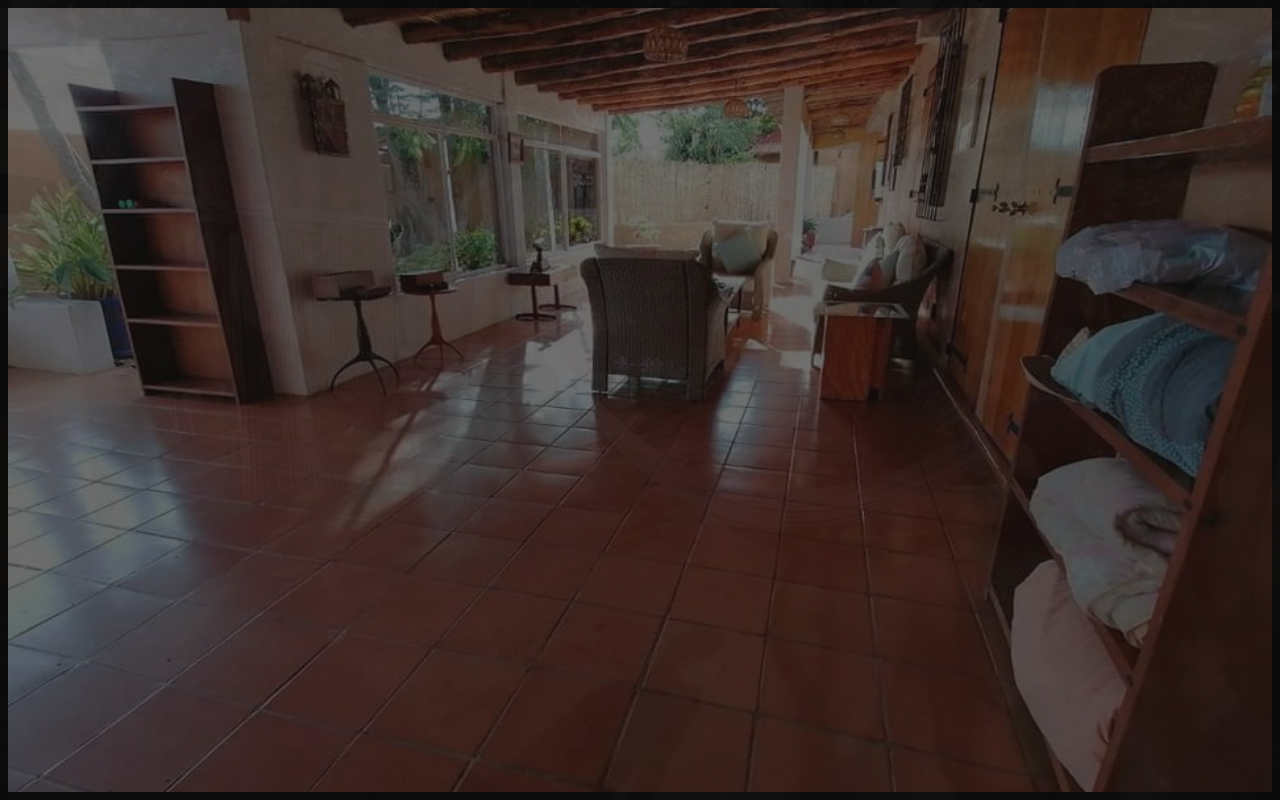
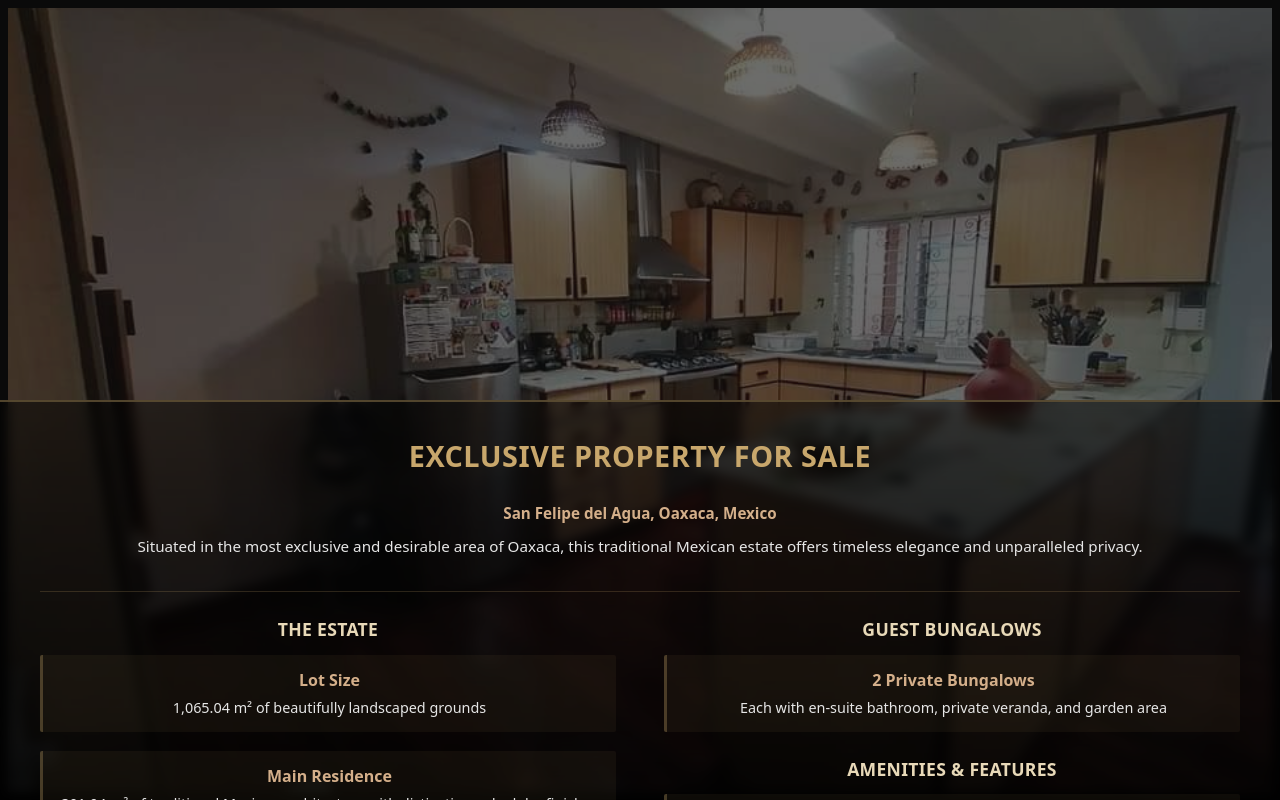
Before and after one commit to Insomnium-Eye/oaxacahouse, a React (Vite) app: page / in a window 1280 px wide. Built offline with nearby package versions, Linux system fonts and the light colour scheme.

Commit message:
Redesign property description with card-based layout and improved formatting

```diff
--- a/src/App.css
+++ b/src/App.css
@@ -19,6 +19,7 @@ header, .header, nav, footer, .footer, .site-header, .site-footer {
   background: #111; /* adjust if you want different bg */
   color: #fff;
   box-sizing: border-box;
+  position: relative; /* allow absolutely positioned overlays inside main */
 }
 
 /* Gallery container — allow full width and height */
@@ -130,3 +131,132 @@ header, .header, nav, footer, .footer, .site-header, .site-footer {
   clip: rect(1px, 1px, 1px, 1px);
   white-space: nowrap;
 }
+
+/* Property description overlay at bottom */
+.property-description {
+  position: absolute;
+  left: 0;
+  right: 0;
+  bottom: 0;
+  margin: 0;
+  padding: 0;
+  background: linear-gradient(to bottom, rgba(0,0,0,0.5), rgba(0,0,0,0.85));
+  color: #fff;
+  max-height: 50vh;
+  overflow: auto;
+  box-sizing: border-box;
+  z-index: 1500;
+  backdrop-filter: blur(6px);
+  border-top: 2px solid rgba(200, 167, 108, 0.4);
+}
+
+.property-description .desc-inner {
+  padding: 2rem 2.5rem;
+  max-width: 1400px;
+  margin: 0 auto;
+  width: 100%;
+  box-sizing: border-box;
+}
+
+.property-description h2 {
+  margin: 0 0 1.5rem 0;
+  font-size: 1.8rem;
+  color: #c8a76c;
+  font-weight: 600;
+  text-transform: uppercase;
+  letter-spacing: 0.5px;
+}
+
+.property-description h3 {
+  margin: 1.5rem 0 0.75rem 0;
+  font-size: 1.1rem;
+  color: #e8d9b8;
+  font-weight: 600;
+  text-transform: uppercase;
+  letter-spacing: 0.3px;
+}
+
+.property-description h3:first-child {
+  margin-top: 0;
+}
+
+.property-description p {
+  color: #e6e6e6;
+  line-height: 1.65;
+  margin: 0.5rem 0;
+  font-size: 0.95rem;
+}
+
+.property-description strong {
+  color: #d4af8a;
+  font-weight: 600;
+}
+
+.property-description em {
+  color: #b8b8b8;
+  font-style: italic;
+}
+
+.property-description .location {
+  margin-bottom: 1.5rem;
+  padding-bottom: 1.5rem;
+  border-bottom: 1px solid rgba(200, 167, 108, 0.2);
+}
+
+.property-description .columns {
+  display: grid;
+  grid-template-columns: 1fr 1fr;
+  gap: 3rem;
+}
+
+.property-description .column-section {
+  display: flex;
+  flex-direction: column;
+}
+
+.property-description .feature-list {
+  display: grid;
+  gap: 1.2rem;
+}
+
+.property-description .feature-item {
+  padding: 0.8rem 1rem;
+  background: rgba(200, 167, 108, 0.06);
+  border-left: 3px solid rgba(200, 167, 108, 0.3);
+  border-radius: 2px;
+}
+
+.property-description .feature-item strong {
+  display: block;
+  margin-bottom: 0.25rem;
+  color: #d4af8a;
+}
+
+.property-description .feature-item p {
+  margin: 0;
+  font-size: 0.9rem;
+}
+
+.property-description .note {
+  margin-top: 2rem;
+  padding-top: 1.5rem;
+  border-top: 1px solid rgba(200, 167, 108, 0.2);
+  text-align: center;
+  font-size: 0.9rem;
+  color: #b8b8b8;
+}
+
+@media (max-width: 900px) {
+  .property-description { max-height: 60vh; }
+  .property-description .desc-inner { padding: 1.5rem; }
+  .property-description h2 { font-size: 1.4rem; margin-bottom: 1rem; }
+  .property-description .columns { grid-template-columns: 1fr; gap: 1.5rem; }
+}
+
+@media (max-width: 600px) {
+  .property-description { max-height: 70vh; }
+  .property-description .desc-inner { padding: 1rem; }
+  .property-description h2 { font-size: 1.2rem; }
+  .property-description h3 { font-size: 1rem; }
+  .property-description .columns { gap: 1rem; }
+}
--- a/src/App.jsx
+++ b/src/App.jsx
@@ -60,6 +60,90 @@ export default function App() {
 
             <main id="main-root" style={{ height: '100%' }}>
                 <Gallery images={images} galleryLabel={t('site.gallery')} />
+                <section className="property-description" aria-label="Property Description">
+                    <div className="desc-inner">
+                        <h2>Exclusive Property for Sale</h2>
+
+                        <div className="location">
+                            <p><strong>San Felipe del Agua, Oaxaca, Mexico</strong></p>
+                            <p>Situated in the most exclusive and desirable area of Oaxaca, this traditional Mexican estate offers timeless elegance and unparalleled privacy.</p>
+                        </div>
+
+                        <div className="columns">
+                            <div className="column-section">
+                                <h3>The Estate</h3>
+                                <div className="feature-list">
+                                    <div className="feature-item">
+                                        <strong>Lot Size</strong>
+                                        <p>1,065.04 m² of beautifully landscaped grounds</p>
+                                    </div>
+                                    <div className="feature-item">
+                                        <strong>Main Residence</strong>
+                                        <p>301.04 m² of traditional Mexican architecture with distinctive red adobe finishes</p>
+                                    </div>
+                                </div>
+
+                                <h3>Main House</h3>
+                                <div className="feature-list">
+                                    <div className="feature-item">
+                                        <strong>3 Spacious Bedrooms</strong>
+                                        <p>Each with its own en-suite bathroom</p>
+                                    </div>
+                                    <div className="feature-item">
+                                        <strong>Traditional Mexican Kitchen</strong>
+                                        <p>Custom wooden cabinetry, built-in pantry storage, and authentic design</p>
+                                    </div>
+                                    <div className="feature-item">
+                                        <strong>Living & Dining Areas</strong>
+                                        <p>Open-concept spaces with built-in wooden furniture and bookcases</p>
+                                    </div>
+                                    <div className="feature-item">
+                                        <strong>Signature Experiences</strong>
+                                        <p>Stargazing bathtub with retractable roof • Indoor/outdoor fish fountain • Large covered verandas with guest bath</p>
+                                    </div>
+                                </div>
+                            </div>
+
+                            <div className="column-section">
+                                <h3>Guest Bungalows</h3>
+                                <div className="feature-list">
+                                    <div className="feature-item">
+                                        <strong>2 Private Bungalows</strong>
+                                        <p>Each with en-suite bathroom, private veranda, and garden area</p>
+                                    </div>
+                                </div>
+
+                                <h3>Amenities & Features</h3>
+                                <div className="feature-list">
+                                    <div className="feature-item">
+                                        <strong>Lush Gardens</strong>
+                                        <p>Mango, Guava, Avocado, Lemon, and Eucalyptus trees • Tree-lined walkways and multiple verandas</p>
+                                    </div>
+                                    <div className="feature-item">
+                                        <strong>Parking</strong>
+                                        <p>Space for up to 7 vehicles</p>
+                                    </div>
+                                    <div className="feature-item">
+                                        <strong>Water System</strong>
+                                        <p>Dual cistern: 10,000L main supply + 6,000L rainwater harvesting</p>
+                                    </div>
+                                    <div className="feature-item">
+                                        <strong>Security</strong>
+                                        <p>Comprehensive camera system • Electrified perimeter fence</p>
+                                    </div>
+                                    <div className="feature-item">
+                                        <strong>Utilities</strong>
+                                        <p>Dedicated laundry room</p>
+                                    </div>
+                                </div>
+
+                                <div className="note">
+                                    <p><em>Available furnished or unfurnished, based on buyer preference</em></p>
+                                </div>
+                            </div>
+                        </div>
+                    </div>
+                </section>
             </main>
         </div>
     )
```
